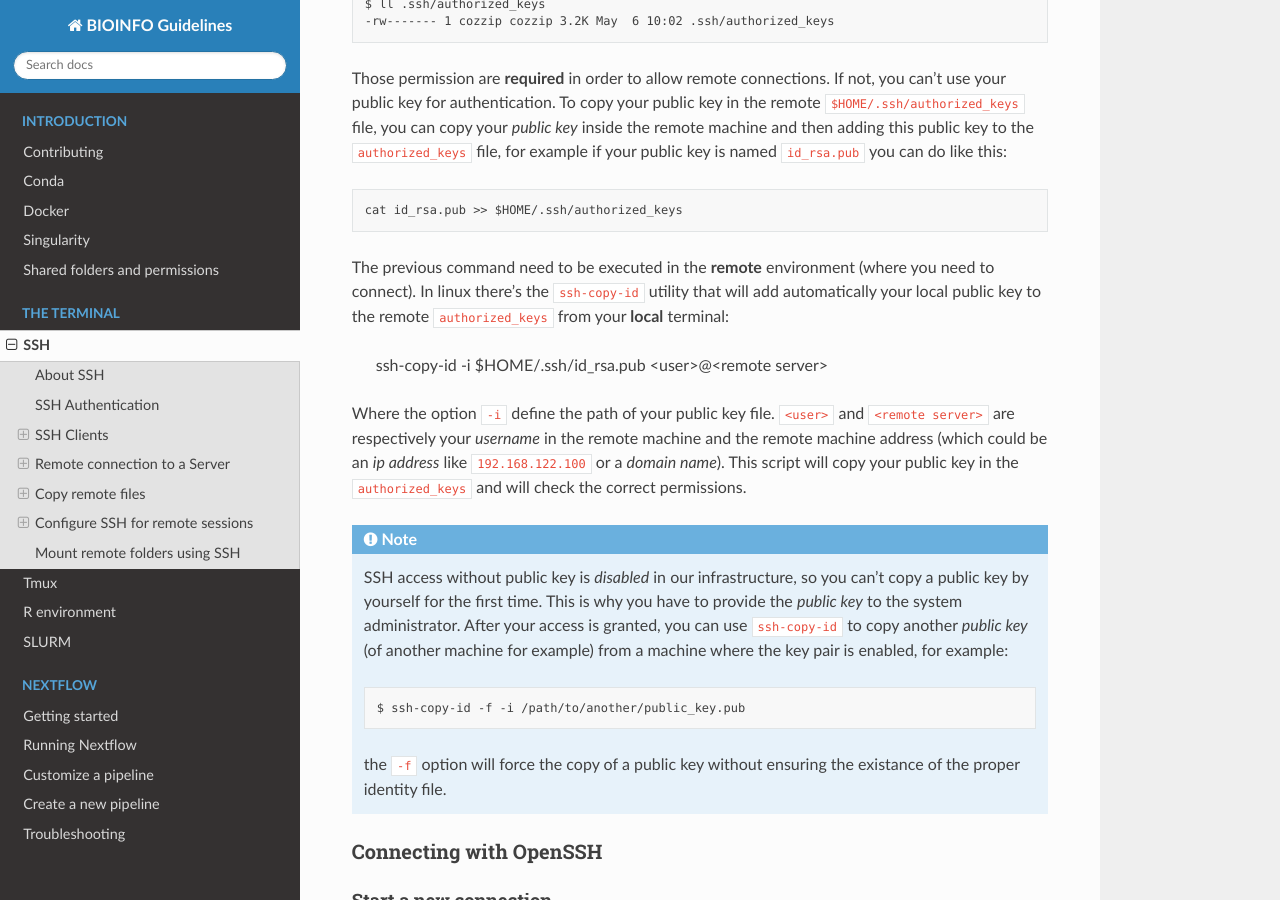
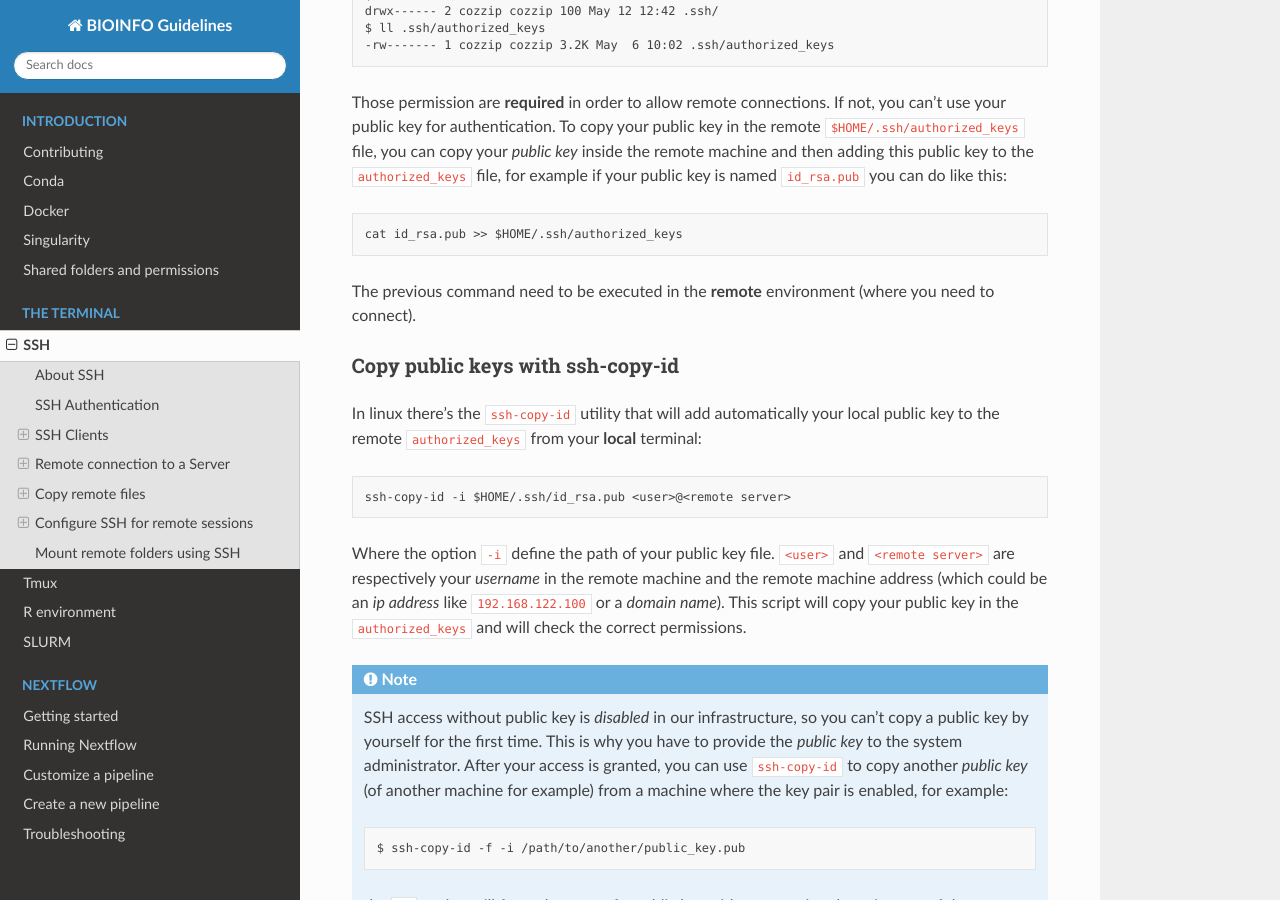
Before and after one commit to cnr-ibba/BIOINFO-guidelines, a Sphinx documentation site: the page built from docs/terminal/ssh.rst, in a window 1280 px wide and 900 px high, scrolled down 7697 px. Built offline with Sphinx 7.4.7 and the Read the Docs theme 3.1.0, drawn with Linux system fonts in a browser that asks for light colours; some of the changed text lies outside the part shown.

Commit message:
:recycle: minor fix in ssh documentation

```diff
--- a/docs/terminal/ssh.rst
+++ b/docs/terminal/ssh.rst
@@ -308,8 +308,13 @@ for example if your public key is named ``id_rsa.pub`` you can do like this::
   cat id_rsa.pub >> $HOME/.ssh/authorized_keys
 
 The previous command need to be executed in the **remote** environment (where you need to
-connect). In linux there's the ``ssh-copy-id`` utility that will add automatically your
-local public key to the remote ``authorized_keys`` from your **local** terminal:
+connect).
+
+Copy public keys with ssh-copy-id
+~~~~~~~~~~~~~~~~~~~~~~~~~~~~~~~~~
+
+In linux there's the ``ssh-copy-id`` utility that will add automatically your
+local public key to the remote ``authorized_keys`` from your **local** terminal::
 
   ssh-copy-id -i $HOME/.ssh/id_rsa.pub <user>@<remote server>
 
```
